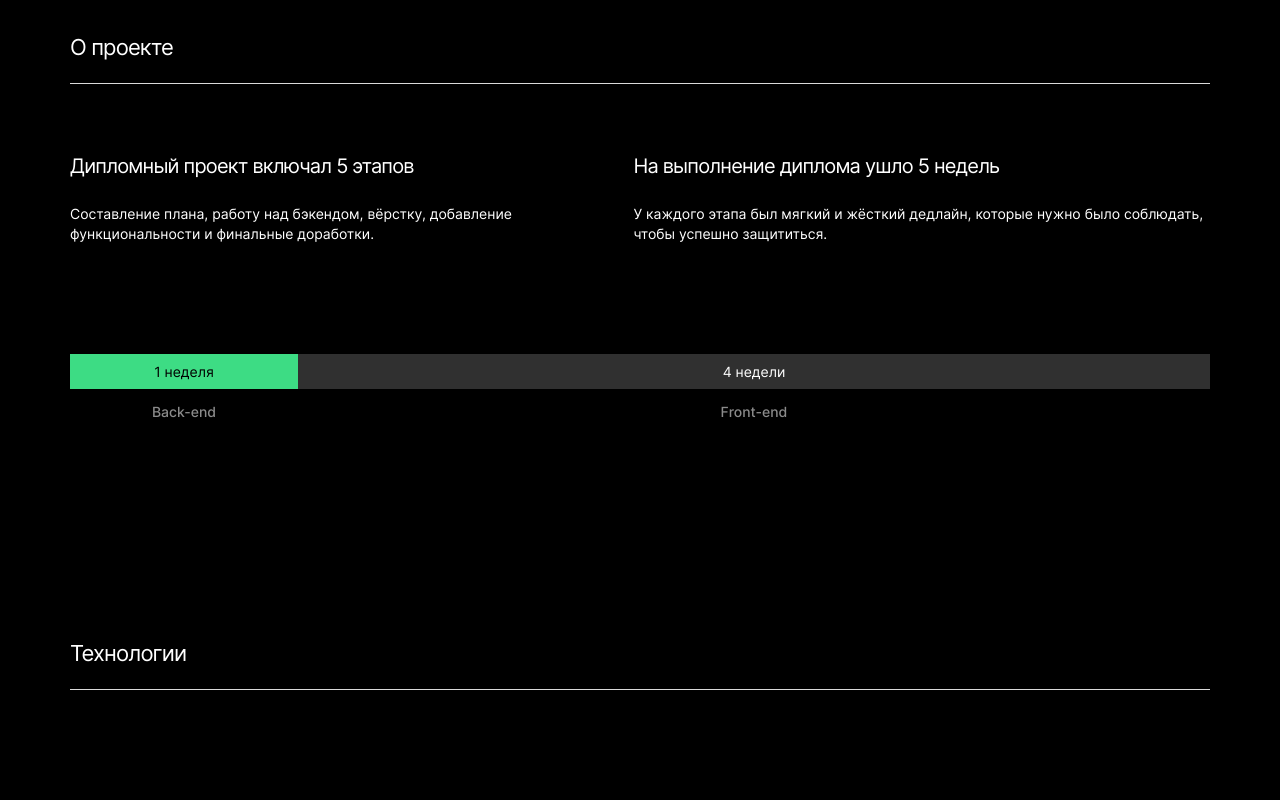
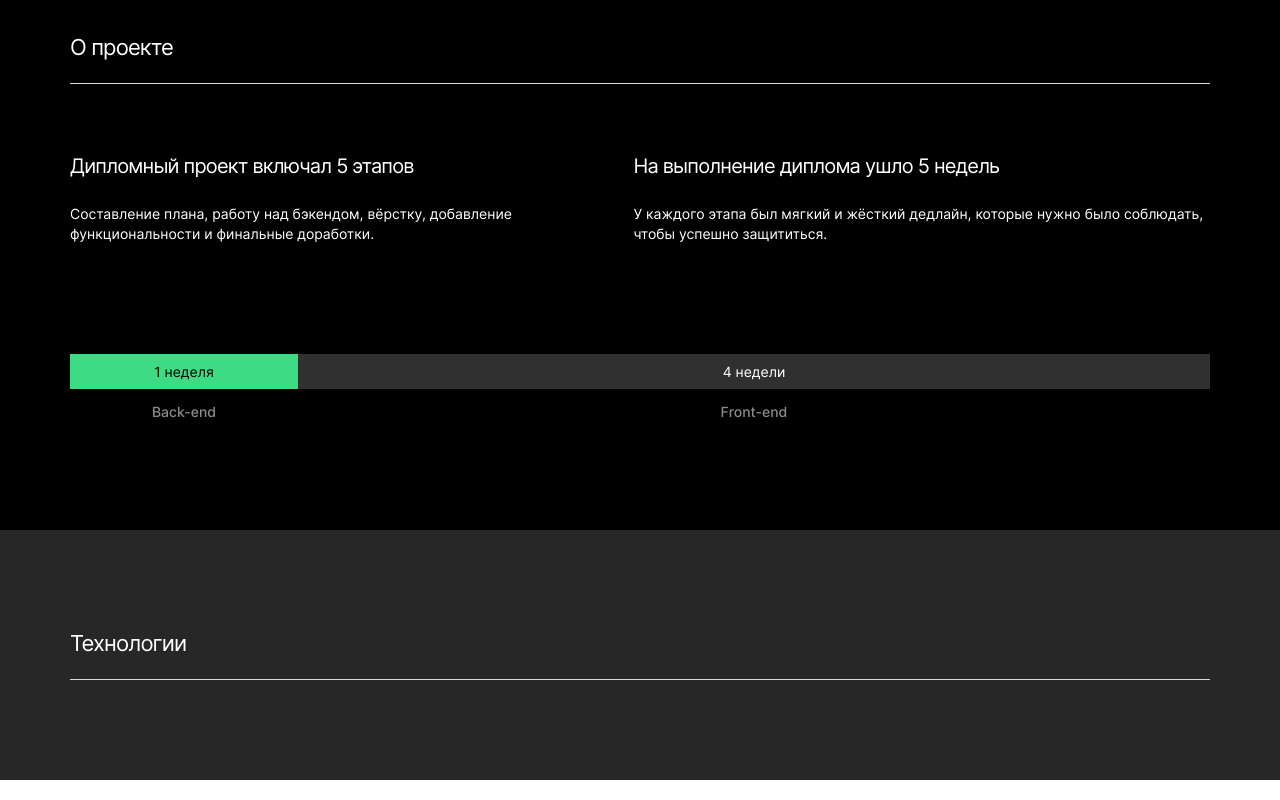
Before and after one commit to krylovis/movies-explorer-frontend, a React (Create React App) app: page / in a window 1280 px wide. Shown: the part 709-1509 px from the top of the page. Built offline with nearby package versions, Linux system fonts and the light colour scheme.

Commit message:
add AboutContainer class type

```diff
--- a/src/components/AboutContainer/AboutContainer.css
+++ b/src/components/AboutContainer/AboutContainer.css
@@ -6,6 +6,14 @@
   max-width: 1140px;
   margin: 0 auto;
   padding: 110px 70px;
+}
+
+.about-container_type_techs {
+  background-color: #272727;
+}
+
+.about-container__content_type_techs {
+  padding: 100px 70px;
 }
 
 .about-project__title {
--- a/src/components/AboutContainer/AboutContainer.jsx
+++ b/src/components/AboutContainer/AboutContainer.jsx
@@ -1,10 +1,12 @@
 export default function AboutContainer(props) {
-  const { title, children } = props;
+  const { title, type, children } = props;
+  const aboutContainerClass = `about-container ${type ? `about-container_type_${type}` : ''}`;
+  const contentClass = `about-container__content ${type ? `about-container__content_type_${type}` : ''}`;
 
   return (
-    <section className="about-container">
+    <section className={aboutContainerClass}>
 
-      <div className="about-container__content">
+      <div className={contentClass}>
         <h2 className="about-project__title">{title}</h2>
 
         {children}
--- a/src/components/Techs/Techs.jsx
+++ b/src/components/Techs/Techs.jsx
@@ -2,9 +2,10 @@ import AboutContainer from '../AboutContainer/AboutContainer';
 
 export default function Techs() {
   const title = 'Технологии';
+  const type = 'techs';
 
   return (
-    <AboutContainer title={title}>
+    <AboutContainer title={title} type={type}>
       <div className="techs"></div>
     </AboutContainer>
   )
```
